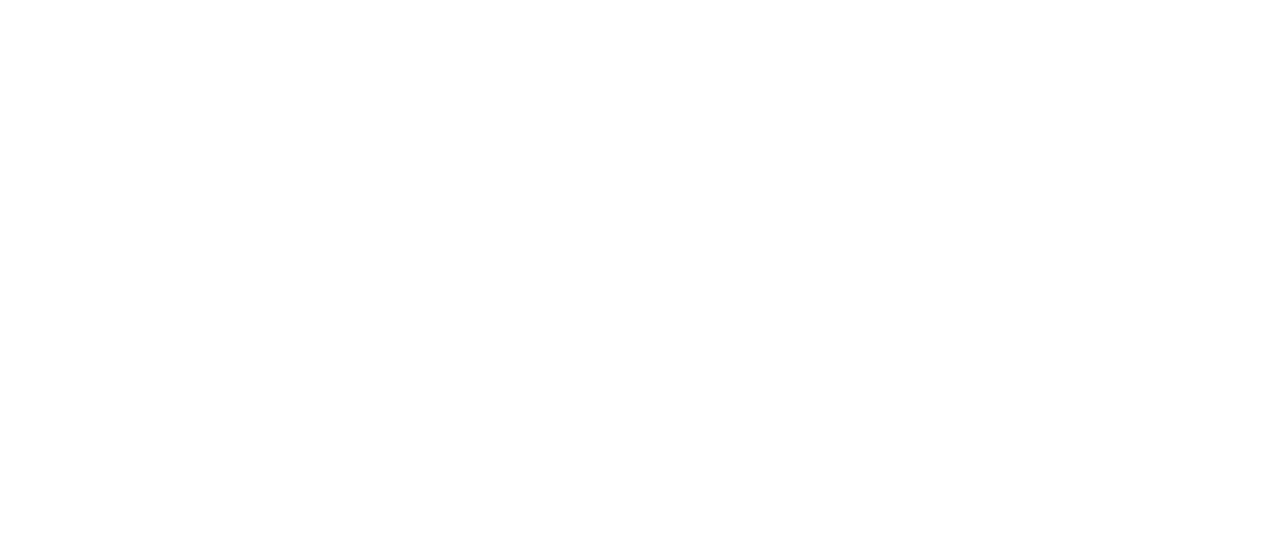
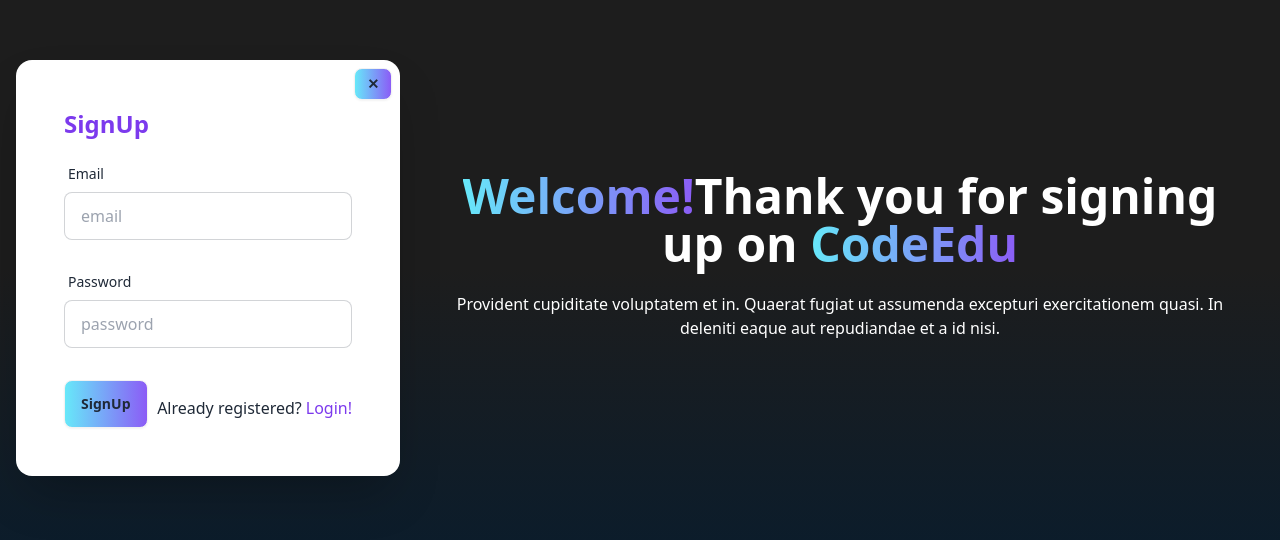
Before and after one commit to priyanshu17012003/CodeEdu, a React (Vite) app in the folder frontend/: page /signup in a window 1280 px wide. Before the commit this address had no page. Shown: the part 132-672 px from the top of the page. Built offline with nearby package versions, Linux system fonts and the light colour scheme.

Commit message:
page updated

```diff
--- a/frontend/package.json
+++ b/frontend/package.json
@@ -12,6 +12,7 @@
   "dependencies": {
     "react": "^18.3.1",
     "react-dom": "^18.3.1",
+    "react-hook-form": "^7.52.2",
     "react-router-dom": "^6.26.0"
   },
   "devDependencies": {
--- a/frontend/src/App.jsx
+++ b/frontend/src/App.jsx
@@ -1,5 +1,6 @@
 import React from 'react';
 import Home from "./pages/Home";
+import SignIn from './components/SignIn';
 import { Routes, Route } from 'react-router-dom';
 
 function App() {
@@ -7,6 +8,7 @@
   return(
   <Routes>
   <Route path="/" element={<Home />} />
+  <Route path="/signup" element={<SignIn />} />
   </Routes>
   )
 }
--- a/frontend/src/components/Banner.jsx
+++ b/frontend/src/components/Banner.jsx
@@ -14,7 +14,11 @@
               excepturi exercitationem quasi. In deleniti eaque aut repudiandae
               et a id nisi.
             </p>
-            <button className="btn bg-transparent bg-clip-border bg-gradient-to-r from-cyan-300 to-violet-500">Get Started</button>
+            <div className="relative inline-block">
+            <div className="absolute bg-violet-700 opacity-10 rounded-full w-[200px] h-[200px] mt-10 md:w-[450px] md:h-[450px]"></div>
+            <div className="absolute bg-violet-700 blur-xl rounded-sm h-12 w-28 bottom-0"></div>
+            <button className="relative btn bg-transparent bg-clip-border bg-gradient-to-r from-cyan-300 to-violet-500 hover:text-white">Get Started</button>
+            </div>
           </div>
         </div>
 
--- /dev/null
+++ b/frontend/src/components/LogIn.jsx
@@ -0,0 +1,60 @@
+import React from "react";
+import { Link } from "react-router-dom";
+
+function LogIn() {
+  return (
+    <dialog id="my_modal_3" className="modal">
+      <div className="modal-box">
+        <form method="dialog">
+          {/* if there is a button in form, it will close the modal */}
+          <button className="btn btn-sm btn-ghost absolute right-2 top-2 bg-transparent bg-clip-border bg-gradient-to-r from-cyan-300 to-violet-500">
+            ✕
+          </button>
+        </form>
+        <h3 className="font-bold text-lg">Login</h3>
+        <div className="card min-w-screen w-full bg-base-100">
+          <form className="card-body">
+            <div className="form-control">
+              <label className="label">
+                <span className="label-text">Email</span>
+              </label>
+              <input
+                type="email"
+                placeholder="email"
+                className="input input-bordered"
+                name="email"
+              />
+            </div>
+            <div className="form-control">
+              <label className="label">
+                <span className="label-text">Password</span>
+              </label>
+              <input
+                type="text"
+                placeholder="password"
+                className="input input-bordered"
+                name="password"
+              />
+            </div>
+            <div className="card-actions flex justify-between mt-3">
+              <button className="btn bg-transparent bg-clip-border bg-gradient-to-r from-cyan-300 to-violet-500 hover:text-white">
+                Login
+              </button>
+              <span className="mt-4">
+                Not registered?
+                <Link to="/signup">
+                  <span className="cursor-pointer text-violet-600">
+                    {" "}
+                    SignUp!
+                  </span>
+                </Link>
+              </span>
+            </div>
+          </form>
+        </div>
+      </div>
+    </dialog>
+  );
+}
+
+export default LogIn;
--- a/frontend/src/components/Navbar.jsx
+++ b/frontend/src/components/Navbar.jsx
@@ -1,4 +1,5 @@
 import React from "react";
+import LogIn from "./LogIn";
 
 function Navbar() {
   return (
@@ -49,7 +50,8 @@
               </li>
             </ul>
           </div>
-          <a className="btn mx-2 ">Login</a>
+          <a className="btn mx-2 bg-transparent bg-clip-border bg-gradient-to-r from-cyan-300 to-violet-500 hover:text-white" onClick={()=>document.getElementById("my_modal_3").showModal()}>Login</a>
+          <LogIn></LogIn>
         </div>
       </div>
     </>
--- /dev/null
+++ b/frontend/src/components/SignIn.jsx
@@ -0,0 +1,76 @@
+import React from "react";
+import { Link } from "react-router-dom";
+
+function SignIn() {
+  return (
+    <>
+      <div className="hero bg-gradient-to-b from-[#1d1d1d] via-[#1d1d1d] to-[#041c31] flex flex-col min-h-screen justify-center items-center md:flex-row-reverse">
+        <div className="hero-content flex-col lg:flex-row-reverse">
+        <div className="text-center mx-4">
+          <h1 className="text-4xl sm:text-5xl font-bold text-white">
+            <span className="text-transparent bg-clip-text bg-gradient-to-r from-cyan-300 to-violet-500">
+              Welcome!
+            </span>
+            Thank you for signing up on{" "}
+            <span className="text-transparent bg-clip-text bg-gradient-to-r from-cyan-300 to-violet-500">
+              CodeEdu
+            </span>
+          </h1>
+          <p className="py-6 text-white text-sm sm:text-base">
+            Provident cupiditate voluptatem et in. Quaerat fugiat ut assumenda
+            excepturi exercitationem quasi. In deleniti eaque aut repudiandae et
+            a id nisi.
+          </p>
+        </div>
+
+        <div className="card bg-base-100 shrink-0 shadow-2xl w-full max-w-sm p-4">
+          <form className="card-body">
+            <Link
+              to="/"
+              className="btn btn-sm absolute right-2 top-2 bg-transparent bg-clip-border bg-gradient-to-r from-cyan-300 to-violet-500"
+            >
+              ✕
+            </Link>
+            <div className="form-control">
+              <h2 className="text-2xl font-bold mb-4 text-violet-600">SignUp</h2>
+              <label className="label">
+                <span className="label-text">Email</span>
+              </label>
+              <input
+                type="email"
+                placeholder="email"
+                className="input input-bordered"
+                name="email"
+              />
+            </div>
+            <div className="form-control mt-4">
+              <label className="label">
+                <span className="label-text">Password</span>
+              </label>
+              <input
+                type="password"
+                placeholder="password"
+                className="input input-bordered"
+                name="password"
+              />
+            </div>
+            <div className="card-actions flex justify-between mt-6">
+              <button className="btn bg-transparent bg-clip-border bg-gradient-to-r from-cyan-300 to-violet-500 hover:text-white">
+                SignUp
+              </button>
+              <span className="mt-4">
+                Already registered?
+                <Link to="/" className="text-violet-600 ml-1">
+                  Login!
+                </Link>
+              </span>
+            </div>
+          </form>
+        </div>
+        </div>
+      </div>
+    </>
+  );
+}
+
+export default SignIn;
```
Also changed, not shown: 1 other file (tests, documents, lock files or other folders).
